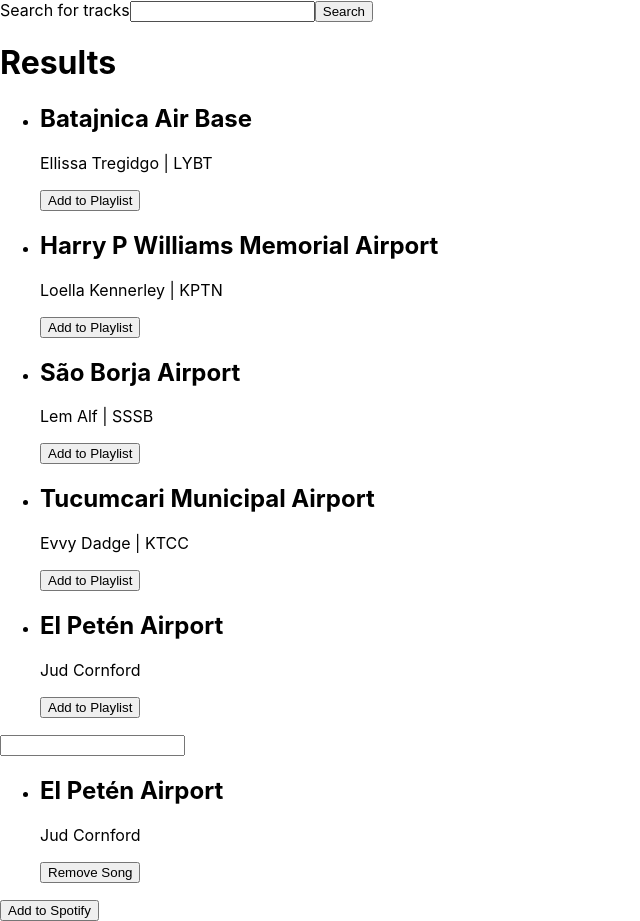
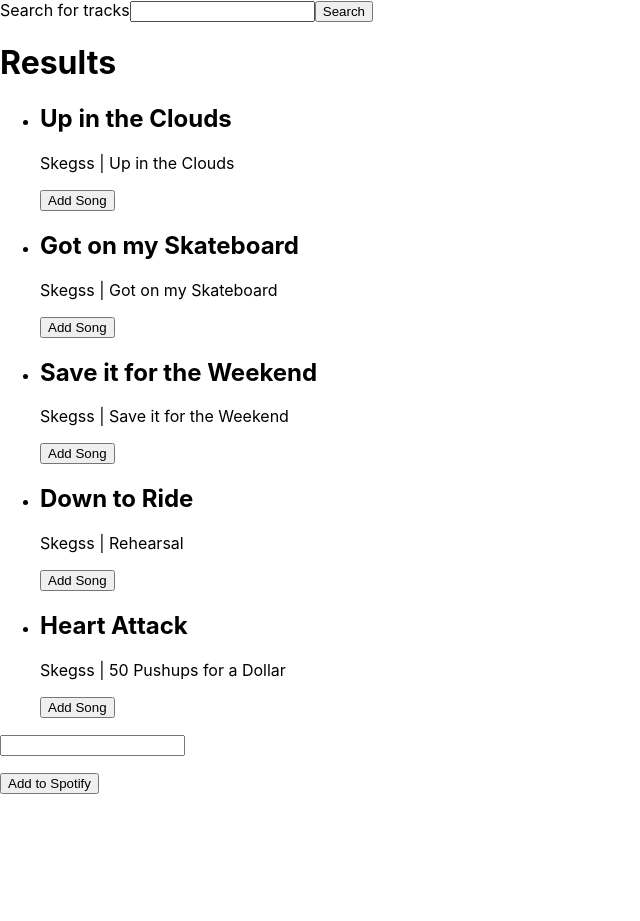
Before and after one commit to nicholasbenaya/Jammming, a React (Create React App) app: page / in a window 1280 px wide. Shown: the whole page, without its empty margins (0-640 px from the left). After the commit the page ends 800 px from the top, so only its background shows below. Built offline with nearby package versions, Linux system fonts and the light colour scheme.

Commit message:
added search and addToSpotify features

```diff
--- a/package.json
+++ b/package.json
@@ -2,6 +2,7 @@
   "name": "jammming",
   "version": "0.1.0",
   "private": true,
+  "type": "module",
   "dependencies": {
     "@testing-library/jest-dom": "^5.17.0",
     "@testing-library/react": "^13.4.0",
@@ -14,7 +15,7 @@
   "scripts": {
     "start": "react-scripts start",
     "build": "react-scripts build",
-    "test": "react-scripts test",
+    "test": "mocha",
     "eject": "react-scripts eject"
   },
   "eslintConfig": {
@@ -34,5 +35,8 @@
       "last 1 firefox version",
       "last 1 safari version"
     ]
+  },
+  "devDependencies": {
+    "mocha": "^10.3.0"
   }
 }
--- a/src/Components/App/App.js
+++ b/src/Components/App/App.js
@@ -1,92 +1,100 @@
 import React, { useState } from "react";
-import SearchBar from "../SearchBar/SearchBar";
-import SearchResults from "../SearchResults/SearchResults";
-import Playlist from "../Playlist/Playlist";
+import SearchBar from "../SearchBar/SearchBar.js";
+import SearchResults from "../SearchResults/SearchResults.js";
+import Playlist from "../Playlist/Playlist.js";
+import Spotify from "../../util/Spotify.js";
 
 function App() {
-  /**
-   * Using useState Hook, creating searchResults array to store user's search results
-   * Current initial state of the searchResults array is mocked for testing purposes (will be replaced with the actual data from the API)
-   */
+  // searchResults state handling
+  const [searchInput, setSearchInput] = useState("");
   const [searchResults, setSearchResults] = useState([
     {
       id: 1,
-      name: "Batajnica Air Base",
-      artist: "Ellissa Tregidgo",
-      album: "LYBT",
+      name: "Up in the Clouds",
+      album: "Up in the Clouds",
+      artist: "Skegss",
+      uri: "spotify:track:440m8MPuMzg5PkipV7Sh45",
     },
     {
       id: 2,
-      name: "Harry P Williams Memorial Airport",
-      artist: "Loella Kennerley",
-      album: "KPTN",
+      name: "Got on my Skateboard",
+      album: "Got on my Skateboard",
+      artist: "Skegss",
+      uri: "spotify:track:4b4xM3m8KKK9LH8Zw2HN1K",
     },
-    { id: 3, name: "São Borja Airport", artist: "Lem Alf", album: "SSSB" },
+    {
+      id: 3,
+      name: "Save it for the Weekend",
+      album: "Save it for the Weekend",
+      artist: "Skegss",
+      uri: "spotify:track:11cVt2IAfcDvrz98EhjDgc",
+    },
     {
       id: 4,
-      name: "Tucumcari Municipal Airport",
-      artist: "Evvy Dadge",
-      album: "KTCC",
+      name: "Down to Ride",
+      album: "Rehearsal",
+      artist: "Skegss",
+      uri: "spotify:track:0BvQ8hZcZ0qHaIq4dNtivb",
     },
-    { id: 5, name: "El Petén Airport", artist: "Jud Cornford", album: null },
+    {
+      id: 5,
+      name: "Heart Attack",
+      album: "50 Pushups for a Dollar",
+      artist: "Skegss",
+      uri: "spotify:track:4OwSeTHiPX0IaIptOa8s6T",
+    },
   ]);
-
-
-  /**
-   * Using useState Hook, creating a playlists array to store user's playlist
-   * Current initial state of the playlists array is using one of the searchResults array value for testing purposes
-   */
-  const [playlists, setPlaylists] = useState([
-    { id: 5, name: "El Petén Airport", artist: "Jud Cornford", album: null },
-  ]);
-
-  /**
-   * Handling Add to Playlist functionality to each of the searchResults track using the id parameter
-   * This function gets passed to the SearchResults Component
-   * @param {*} id
-   */
-  const handleAdd = (id) => {
-    const trackIndex = searchResults.findIndex((result) => result.id === id); // retrieving the index of the selected track using its id
-    const isOnPlaylist = playlists.findIndex((playlist) => playlist.id === id); // see if the playlists array had a track with the id of selected track's id. Will return -1 if there's none.
-    if (isOnPlaylist === -1) {
-      setPlaylists((prev) => [...prev, searchResults[trackIndex]]); // set the current playlists array state into previous state along with a track from searchResults with the id of trackIndex
+  const handleSearchInput = async ({ target }) => {
+    setSearchInput(target.value);
+  };
+  const handleSearch = async (event) => {
+    try {
+      event.preventDefault();
+      const tracks = await Spotify.searchForTracks(searchInput);
+      setSearchResults(tracks);
+      setSearchInput("");
+    } catch (error) {
+      console.log("Error while fetching for tracks: ", error);
     }
   };
 
-  /**
-   * Handling Remove from Playlist functionality to each of the playlists track using the id parameter
-   * This function gets passed to the Playlist Component
-   * @param {*} id
-   */
+  // tracks on playlists state handling
+  const [playlists, setPlaylists] = useState([]);
+  const handleAdd = (id) => {
+    const trackIndex = searchResults.findIndex((result) => result.id === id);
+    const isOnPlaylist = playlists.findIndex((playlist) => playlist.id === id);
+    if (isOnPlaylist === -1) {
+      setPlaylists((prev) => [...prev, searchResults[trackIndex]]);
+    }
+  };
   const handleRemove = (id) => {
-    setPlaylists(playlists.filter((track) => track.id !== id)); // set the current playlist array state to have the value of an array that has no track with the id of selected track's id
+    setPlaylists(playlists.filter((track) => track.id !== id));
   };
 
-
-  /**
-   * Using useState Hook, creating a playlistName state to store the value of the user's playlist name
-   */
+  // playlistName state handling
   const [playlistName, setPlaylistName] = useState("");
-  /**
-   * Handling onChange functionality on the Playlist Component input element
-   * This function gets passed to the Playlist Component
-   * @param {*} param0
-   */
   const handleChange = ({ target }) => {
-    setPlaylistName(target.value); // set the playlistName state to have the value of the input element
+    setPlaylistName(target.value);
   };
-  /**
-   * TODO: Handling submit functionality on the Playlist Component
-   * @param {*} event
-   */
-  const handleSubmit = (event) => {
-    event.preventDefault();
+  const handleSubmit = async (event) => {
+    try {
+      event.preventDefault();
+      const trackUris = playlists.map((track) => track.uri);
+      await Spotify.addTracksToPlaylist(playlistName, trackUris);
+      setPlaylistName("");
+      setPlaylists([]);
+    } catch (error) {
+      console.error("Error occured while saving playlist: ", error);
+    }
   };
-
 
   return (
     <>
-      <SearchBar />
+      <SearchBar
+        onChange={handleSearchInput}
+        onSubmit={handleSearch}
+        value={searchInput}
+      />
       <SearchResults searchResults={searchResults} onClick={handleAdd} />
       <Playlist
         onChange={handleChange}
--- a/src/Components/Playlist/Playlist.js
+++ b/src/Components/Playlist/Playlist.js
@@ -1,21 +1,22 @@
 import React from "react";
-import Track from "../TrackList/Track/Track";
+import Track from "../TrackList/Track/Track.js";
 
 function Playlist(props) {
   return (
-    <form onSubmit={props.onSubmit}>
+    <form onSubmit={props.onSubmit} name="name">
       <input type="text" onChange={props.onChange} value={props.playlistName} />
       <ul>
         {props.playlists.map((track) => (
-          <>
+          <li key={track.id}>
             <Track
               trackId={track.id}
               trackName={track.name}
               trackArtist={track.artist}
               trackAlbum={track.album}
+              isRemoval={true}
+              handleRemove={props.onRemove}
             />
-            <button onClick={() => props.onRemove(track.id)} >Remove Song</button>
-          </>
+          </li>
         ))}
       </ul>
       <input type="submit" value="Add to Spotify" />
--- a/src/Components/SearchBar/SearchBar.js
+++ b/src/Components/SearchBar/SearchBar.js
@@ -1,10 +1,10 @@
 import React from "react";
 
-function SearchBar() {
+function SearchBar(props) {
   return (
-    <form>
+    <form onSubmit={props.onSubmit}>
       <label for="inputTrack">Search for tracks</label>
-      <input type="text" id="inputTrack" />
+      <input type="text" id="inputTrack" onChange={props.onChange} value={props.value}/>
       <input type="submit" value="Search"/>
     </form>
   );
--- a/src/Components/TrackList/Track/Track.js
+++ b/src/Components/TrackList/Track/Track.js
@@ -1,14 +1,30 @@
 import React from "react";
 
 function Track(props) {
+  const handleAction = () => {
+    if (props.isRemoval) {
+      return (
+        <button onClick={() => props.handleRemove(props.trackId)}>
+          Remove Song
+        </button>
+      );
+    } else {
+      return (
+        <button onClick={() => props.handleAdd(props.trackId)}>Add Song</button>
+      );
+    }
+  };
   return (
-    <li key={props.trackId}>
+    <>
       <h2>{props.trackName}</h2>
       <p>
         {props.trackArtist}{" "}
         {props.trackAlbum !== null ? `| ${props.trackAlbum}` : ""}
       </p>
-    </li>
+      {handleAction()}
+    </>
+
+
   );
 }
 
--- a/src/Components/TrackList/Tracklist.js
+++ b/src/Components/TrackList/Tracklist.js
@@ -1,21 +1,20 @@
 import React from "react";
-import Track from "./Track/Track";
+import Track from "./Track/Track.js";
 
 function TrackList(props) {
   return (
     <ul>
       {props.tracks.map((track) => (
-        <>
+        <li key={track.id}>
           <Track
             trackId={track.id}
             trackName={track.name}
             trackArtist={track.artist}
             trackAlbum={track.album}
+            handleAdd={props.handleAdd}
+            isRemoval={false}
           />
-          <button onClick={() => props.handleAdd(track.id)}>
-            Add to Playlist
-          </button>
-        </>
+        </li>
       ))}
     </ul>
   );
--- a/src/index.js
+++ b/src/index.js
@@ -1,8 +1,8 @@
 import React from 'react';
 import ReactDOM from 'react-dom/client';
 import './index.css';
-import App from './Components/App/App'
-import reportWebVitals from './reportWebVitals';
+import App from './Components/App/App.js'
+import reportWebVitals from './reportWebVitals.js';
 
 
 const root = ReactDOM.createRoot(document.getElementById('root'));
--- /dev/null
+++ b/src/util/Spotify.js
@@ -0,0 +1,139 @@
+const redirect_uri = "http://localhost:3000/";
+const apiUrl = "https://api.spotify.com/v1";
+let accessToken = "";
+
+const Spotify = {
+  _clientId: "ab8bfa2239654351ab0539d521e51f7a",
+  get clientId() {
+    return this._clientId;
+  },
+  async getAccessToken() {
+    // if there is a token already, return the token immediately
+    if (accessToken) return accessToken;
+    // if authorized, extract the token along with its expiry
+    const tokenInUrl = window.location.href.match(/access_token=([^&]*)/);
+    const expiry = window.location.href.match(/expires_in=([^&]*)/);
+    if (tokenInUrl && expiry) {
+      accessToken = tokenInUrl[1];
+      window.setTimeout(() => {
+        accessToken = "";
+        window.history.pushState("Access Token", null, "/");
+      }, Number(expiry[1]) * 1000);
+      return accessToken; // return the token
+    }
+
+    // if unauthorized, ask for authorization
+    const url = `https://accounts.spotify.com/authorize?client_id=${this.clientId}&response_type=token&scope=playlist-modify-public&redirect_uri=${redirect_uri}`;
+    window.location = url;
+  },
+  async getUserId() {
+    let userId = "";
+    const url = apiUrl + "/me";
+    const token = await this.getAccessToken();
+    console.log("(in getUserId) token:", token);
+     try {
+      const response = await fetch(url, {
+        method: "GET",
+        headers: { Authorization: `Bearer ${token}` },
+      });
+      if (response.ok) {
+        const jsonResponse = await response.json();
+        userId = jsonResponse.id;
+        console.log("(in getUserId) userID: ", userId);
+        return userId;
+      } else {
+        throw new Error("Cannot fetch UserID!");
+      }
+    } catch (error) {
+      console.error(error);
+      throw error;
+    }
+  },
+  async createPlaylist(playlistName) {
+    if (!playlistName) return;
+    const userId = await this.getUserId();
+    console.log("(in createPlaylist) userID:", userId);
+    const token = await this.getAccessToken();
+    console.log("(in createPlaylist) token:", token);
+    let playlistId = "";
+    try {
+      const response = await fetch(
+        `https://api.spotify.com/v1/users/${userId}/playlists`,
+        {
+          method: "post",
+          headers: { Authorization: `Bearer ${token}` },
+          body: JSON.stringify({
+            name: playlistName,
+          }),
+        }
+      );
+      if (response.ok) {
+        const jsonResponse = await response.json();
+        playlistId = jsonResponse.id;
+        console.log(playlistId);
+        return playlistId;
+      } else {
+        throw new Error("Cannot Create Playlist!");
+      }
+    } catch (error) {
+      console.error(error);
+      throw error;
+    }
+  },
+  async addTracksToPlaylist(playlistName, uris) {
+    const token = await this.getAccessToken();
+    console.log("(in addTracksToPlaylist) token:", token);
+    const playlistId = await this.createPlaylist(playlistName);
+    console.log("(in addTrackToPlaylist) playlistId:", playlistId);
+    const addTrackUrl = apiUrl + `/playlists/${playlistId}/tracks`;
+    try {
+      const addTrackResponse = await fetch(addTrackUrl, {
+        method: "post",
+        headers: { Authorization: `Bearer ${token}` },
+        body: JSON.stringify({
+          uris: uris,
+        }),
+      });
+      if (addTrackResponse.ok) {
+        return;
+      } else {
+        throw new Error("Cannot add Tracks to Playlist!");
+      }
+    } catch (error) {
+      console.error(error);
+      throw error;
+    }
+  },
+  async searchForTracks(query) {
+    const token = await this.getAccessToken();
+    let tracks;
+    console.log("(In searchForTracks) token:", token);
+    const urlToFetch = apiUrl + `/search?q=${query}&type=track`;
+    try {
+      const response = await fetch(urlToFetch, {
+        method: "GET",
+        headers: {Authorization: `Bearer ${token}`}
+      })
+      if(response.ok) {
+        const jsonResponse = await response.json();
+        tracks = jsonResponse.tracks.items.map(track => (
+          {
+            id: track.id,
+            name: track.name,
+            artist: track.artists[0].name,
+            album: track.album.name,
+            uri: track.uri
+          }
+        ));
+        return tracks;
+      } else {
+        throw new Error("Failed to fetch for tracks!");
+      }
+    } catch(error) {
+      console.error(error);
+      throw error;
+    }
+  }
+};
+
+export default Spotify;
```
Also changed, not shown: src/Components/SearchResults/SearchResults.js (+5 -2 lines), test/Spotify_test.js (added, +12 -0 lines), 1 other file (tests, documents, lock files or other folders).
